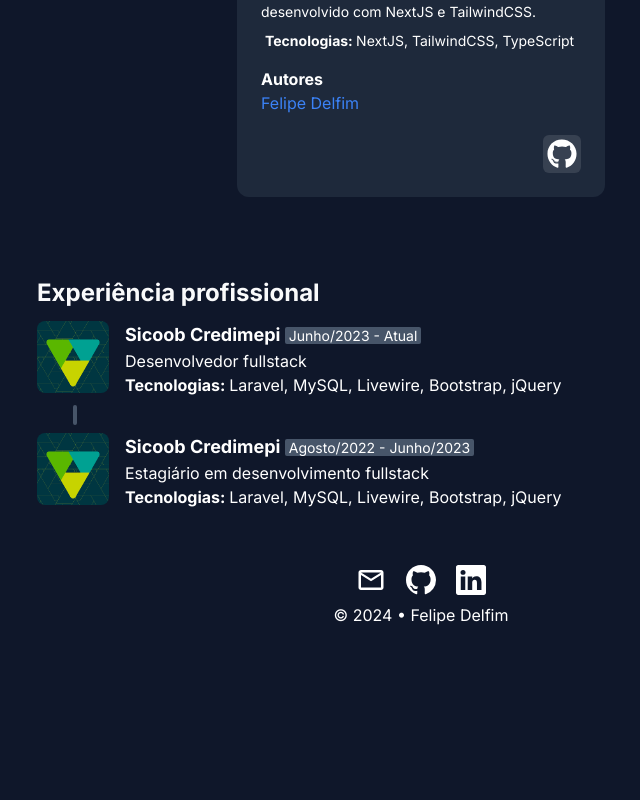
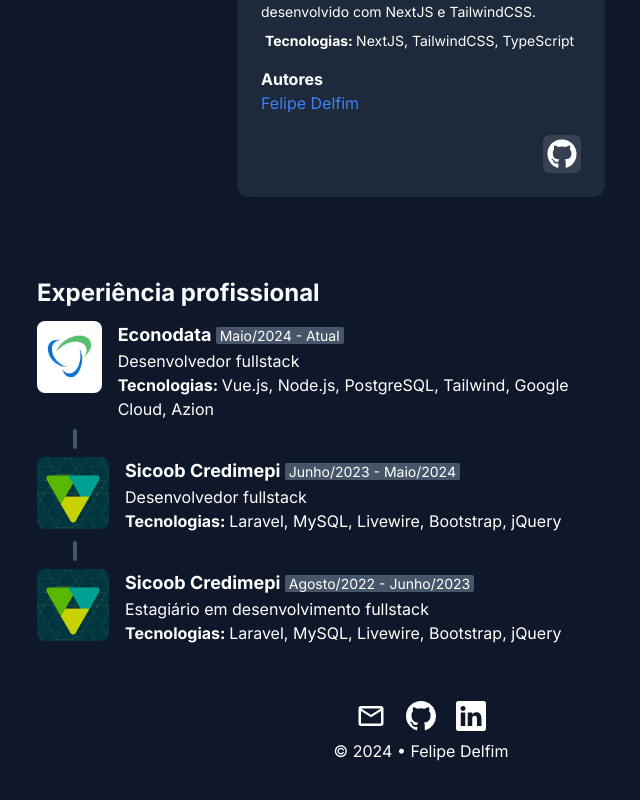
Before and after one commit to FDelfim/nextjs-tailwind-portfolio, a Next.js app: page / in a window 1280 px wide. Shown: the part 1398-2198 px from the top of the page, without its empty margins (219-859 px from the left). Before the commit the page ends 2073 px from the top, so only its background shows below. Built offline with nearby package versions, Linux system fonts and the light colour scheme.

Commit message:
feat: new experience

```diff
--- a/src/app/components/experience.tsx
+++ /dev/null
@@ -1,37 +0,0 @@
-import React from 'react'
-
-export default function Experience() {
-    return (
-        <div className='py-4 mt-10' id='experience'>
-            <div className='flex-row gap-2 items-center text-gray-50 mb-3'>
-                <h2 className='text-2xl font-bold'>Experiência profissional</h2>
-            </div>
-            <div className='h-full'>
-
-                <div className='w-3/4 flex gap-4'>
-                    <div className='h-[72px] w-[72px]'>
-                        <img className='lg:h-full lg:w-full rounded-lg ' loading='lazy' src='/assets/sicoob.png' />
-                    </div>
-                    <div className=''>
-                        <h2 className='font-bold text-lg align-middle'>Sicoob Credimepi <span className='text-sm font-normal bg-slate-600 px-1 text-gray-150 rounded-sm'>Junho/2023 - Atual</span></h2>
-                        <h3>Desenvolvedor fullstack</h3>
-                        <h4 className='font-bold'>Tecnologias: <span className='font-normal'>Laravel, MySQL, Livewire, Bootstrap, jQuery</span></h4>
-                    </div>
-                </div>
-                <div className='px-[36px] py-2'>
-                    <div className='h-[20px] w-1 bg-slate-600 rounded-sm'></div>
-                </div>
-                <div className='w-3/4 flex gap-4'>
-                    <div className='h-[72px] w-[72px]'>
-                        <img className='lg:h-full lg:w-full rounded-lg ' loading='lazy' src='/assets/sicoob.png' />
-                    </div>
-                    <div className=''>
-                        <h2 className='font-bold text-lg align-middle'>Sicoob Credimepi <span className='text-sm font-normal bg-slate-600 px-1 text-gray-150 rounded-sm'>Agosto/2022 - Junho/2023</span></h2>
-                        <h3>Estagiário em desenvolvimento fullstack</h3>
-                        <h4 className='font-bold'>Tecnologias: <span className='font-normal'>Laravel, MySQL, Livewire, Bootstrap, jQuery</span></h4>
-                    </div>
-                </div>
-            </div>
-        </div>
-    )
-}
--- /dev/null
+++ b/src/app/components/experiences.tsx
@@ -0,0 +1,23 @@
+import React from 'react'
+import Experience from './ui/Experience'
+
+export default function Experiences() {
+    return (
+        <div className='py-4 mt-10' id='experience'>
+            <div className='flex-row gap-2 items-center text-gray-50 mb-3'>
+                <h2 className='text-2xl font-bold'>Experiência profissional</h2>
+            </div>
+            <div className='h-full'>
+                <Experience companyLogo='/assets/econodata.jpg' company='Econodata' role='Desenvolvedor fullstack' technologies={['Vue.js', 'Node.js', 'PostgreSQL', 'Tailwind', 'Google Cloud', 'Azion']} startDate='Maio/2024' endDate='Atual' />
+                <div className='px-[36px] py-2'>
+                    <div className='h-[20px] w-1 bg-slate-600 rounded-sm'></div>
+                </div>
+                <Experience companyLogo='/assets/sicoob.png' company='Sicoob Credimepi' role='Desenvolvedor fullstack' technologies={['Laravel', 'MySQL', 'Livewire', 'Bootstrap', 'jQuery']} startDate='Junho/2023' endDate='Maio/2024' />
+                <div className='px-[36px] py-2'>
+                    <div className='h-[20px] w-1 bg-slate-600 rounded-sm'></div>
+                </div>
+                <Experience companyLogo='/assets/sicoob.png' company='Sicoob Credimepi' role='Estagiário em desenvolvimento fullstack' technologies={['Laravel', 'MySQL', 'Livewire', 'Bootstrap', 'jQuery']} startDate='Agosto/2022' endDate='Junho/2023' />
+            </div>
+        </div>
+    )
+}
--- a/src/app/components/home.tsx
+++ b/src/app/components/home.tsx
@@ -15,8 +15,8 @@ export default function Home() {
                 <h2 className='mt-2 text-xl lg:text-2xl'>Desenvolvedor fullstack</h2>
               </div>
             </div>
-            <p className='mt-4 md:text-justify lg:text-justify text-center'>Estudante de Engenharia da Computação na Universidade Federal de Ouro Preto (UFOP), sou apaixonado por tecnologia e criar novas coisas.
-              Tabalho atualmente como desevolvedor fullstack, com Laravel, MySQL, Livewire, Bootstrap.</p>
+            <p className='mt-4 md:text-justify lg:text-justify text-center'>Engenheiro da Computação formado pela Universidade Federal de Ouro Preto (UFOP), sou apaixonado por tecnologia e criar novas coisas.
+              Tabalho atualmente como desevolvedor fullstack, com Vue.js, Node.js.</p>
           </div>
         </div>
         <div className='lg:w-1/3 w-full hidden lg:flex justify-center content-center items-center '>
--- /dev/null
+++ b/src/app/components/ui/Experience.tsx
@@ -0,0 +1,30 @@
+import React from 'react'
+
+interface ExperienceProps {
+    companyLogo: string;
+    company: string;
+    role: string;
+    technologies: string[];
+    startDate: string;
+    endDate: string;
+}
+
+
+export default function Experience({companyLogo, company, role, technologies, startDate, endDate}: ExperienceProps) {
+  return (
+    <div className='w-3/4 flex gap-4'>
+        <div className='h-[72px] w-[72px]'>
+            <img className='lg:h-full lg:w-full rounded-lg ' loading='lazy' src={companyLogo} />
+        </div>
+        <div className=''>
+            <h2 className='font-bold text-lg align-middle'>{company} <span className='text-sm font-normal bg-slate-600 px-1 text-gray-150 rounded-sm'>{startDate} - {endDate}</span></h2>
+            <h3>{role}</h3>
+            <h4 className='font-bold'>Tecnologias: <span className='font-normal'>{
+                technologies.map((tech, index) => {
+                    return <span key={index}>{tech}{index < technologies.length - 1 ? ', ' : ''}</span>
+                })
+            }</span></h4>
+        </div>
+    </div>
+  )
+}
--- a/src/app/page.tsx
+++ b/src/app/page.tsx
@@ -2,7 +2,7 @@ import Home from "./components/home";
 import Projects from "./components/projects";
 import Footer from "./components/footer";
 import Navbar from "./components/navbar";
-import Experience from "./components/experience";
+import Experiences from "./components/experiences";
 
 export default function Index() {
   return (
@@ -11,7 +11,7 @@ export default function Index() {
       <div className='px-4 py-2 lg:px-64 md:px-10'>
         <Home />
         <Projects />
-        <Experience />
+        <Experiences />
         <Footer />
       </div>
     </>
```
Also changed, not shown: public/assets/econodata.jpg (added).
